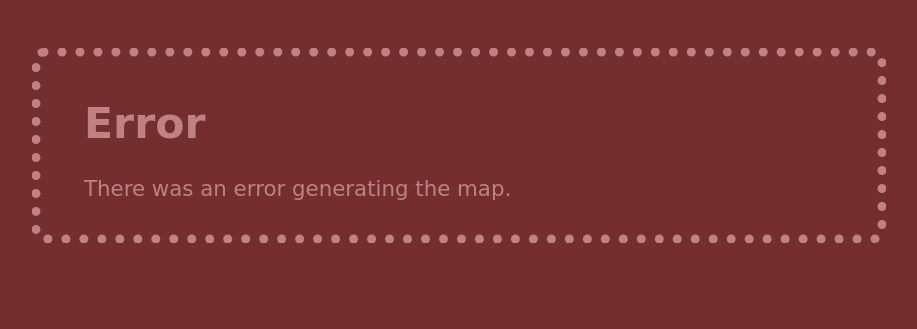
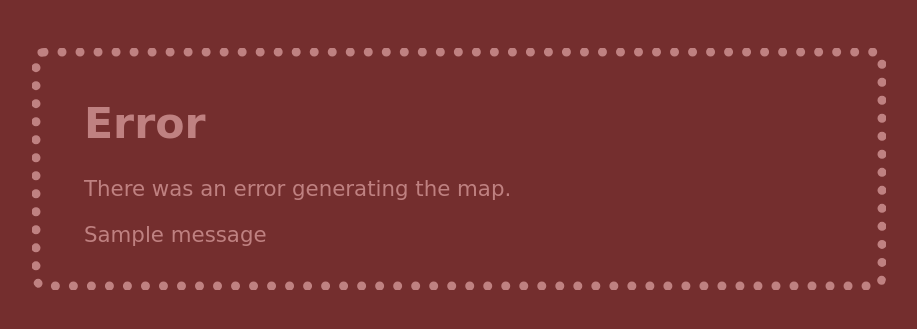
Before and after one commit to detly/dumat, a Flask app: page /error in a window 1280 px wide. Shown: the top 329 px of the page, without its empty margins (181-1098 px from the left). Run offline with Flask 2, Linux system fonts and the light colour scheme; one stand-in notice (Sample message) is shown.

Commit message:
Added error message reporting via flashing

```diff
--- a/dungeon/web/app.py
+++ b/dungeon/web/app.py
@@ -17,8 +17,9 @@ You should have received a copy of the GNU General Public License along with the
 dungeon excavator. If not, see <http://www.gnu.org/licenses/>.
 """
 import argparse
+import uuid
 
-from flask import Flask, render_template, request, make_response, redirect, url_for
+from flask import Flask, render_template, request, make_response, redirect, url_for, flash
 
 from dungeon.excavate import render_room
 
@@ -26,6 +27,7 @@ HELP_TEXT = """\
 Web interface to the dungeon excavator."""
 
 app = Flask('dungeon.web')
+app.secret_key = str(uuid.uuid4())
 
 @app.route("/")
 def root():
@@ -36,7 +38,7 @@ def root():
 @app.route("/error")
 def error():
     """ Display errors. """
-    return render_template('error.html', page_class='error')
+    return render_template('error.html')
 
 
 @app.route("/map.svg", methods=['POST'])
@@ -54,7 +56,8 @@ def process():
             floorplan_file.read(),
             tile_size
         )
-    except ValueError:
+    except ValueError as ve:
+        flash(str(ve))
         return redirect(url_for('error'))
 
     # Create response
--- a/dungeon/web/templates/error.html
+++ b/dungeon/web/templates/error.html
@@ -1,4 +1,6 @@
 {% extends "base.html" %}
+
+{% set page_class = "error" %}
 
 {% block page_title %}Dungeon excavator: error{% endblock %}
 
@@ -7,4 +9,13 @@
 <p>
 There was an error generating the map.
 </p>
+
+{% with messages = get_flashed_messages() %}
+    {% if messages %}
+        {% for message in messages %}
+        <p>{{ message }}</p>
+        {% endfor %}
+    {% endif %}
+{% endwith %}
+
 {% endblock %}
```
